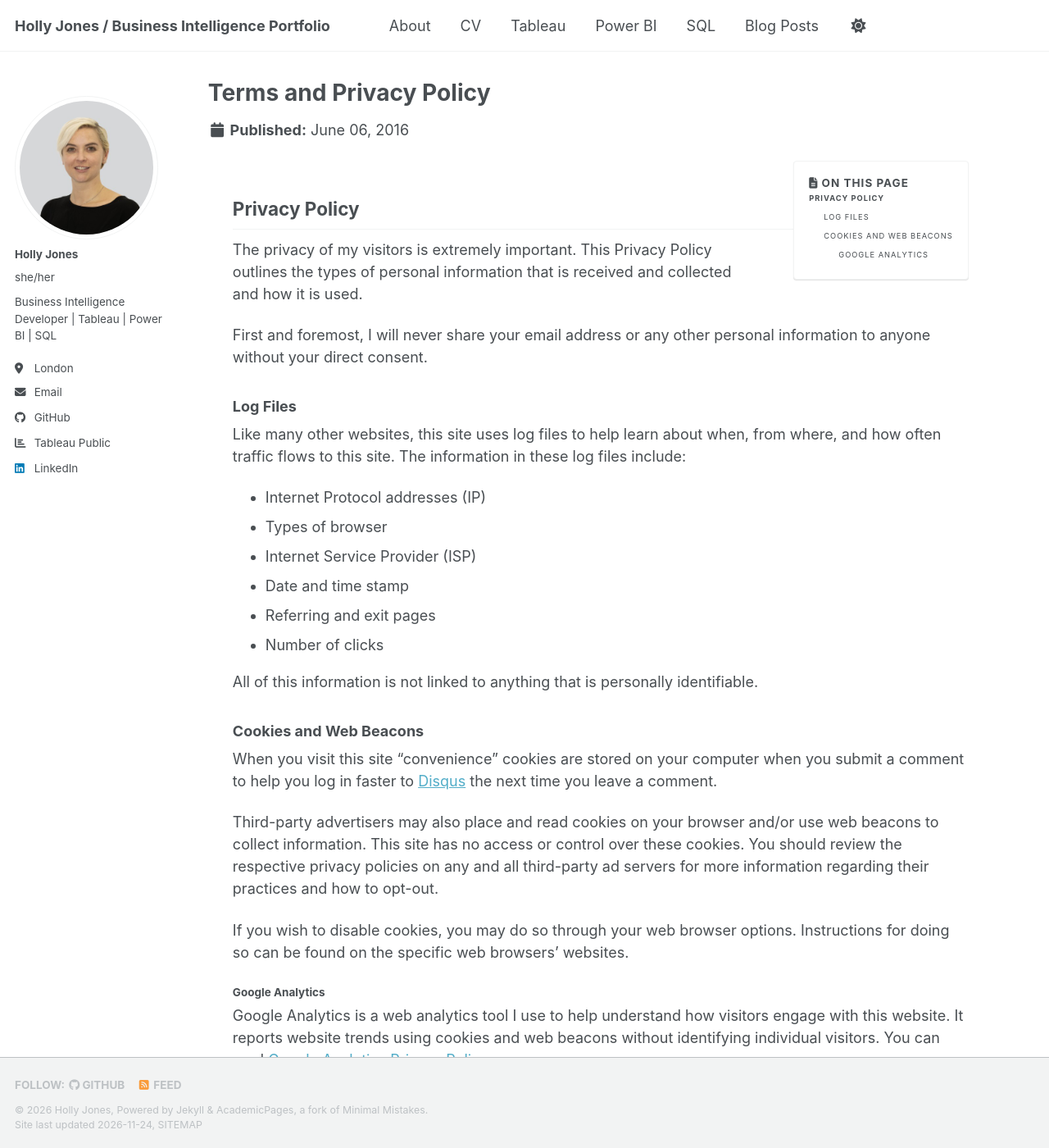
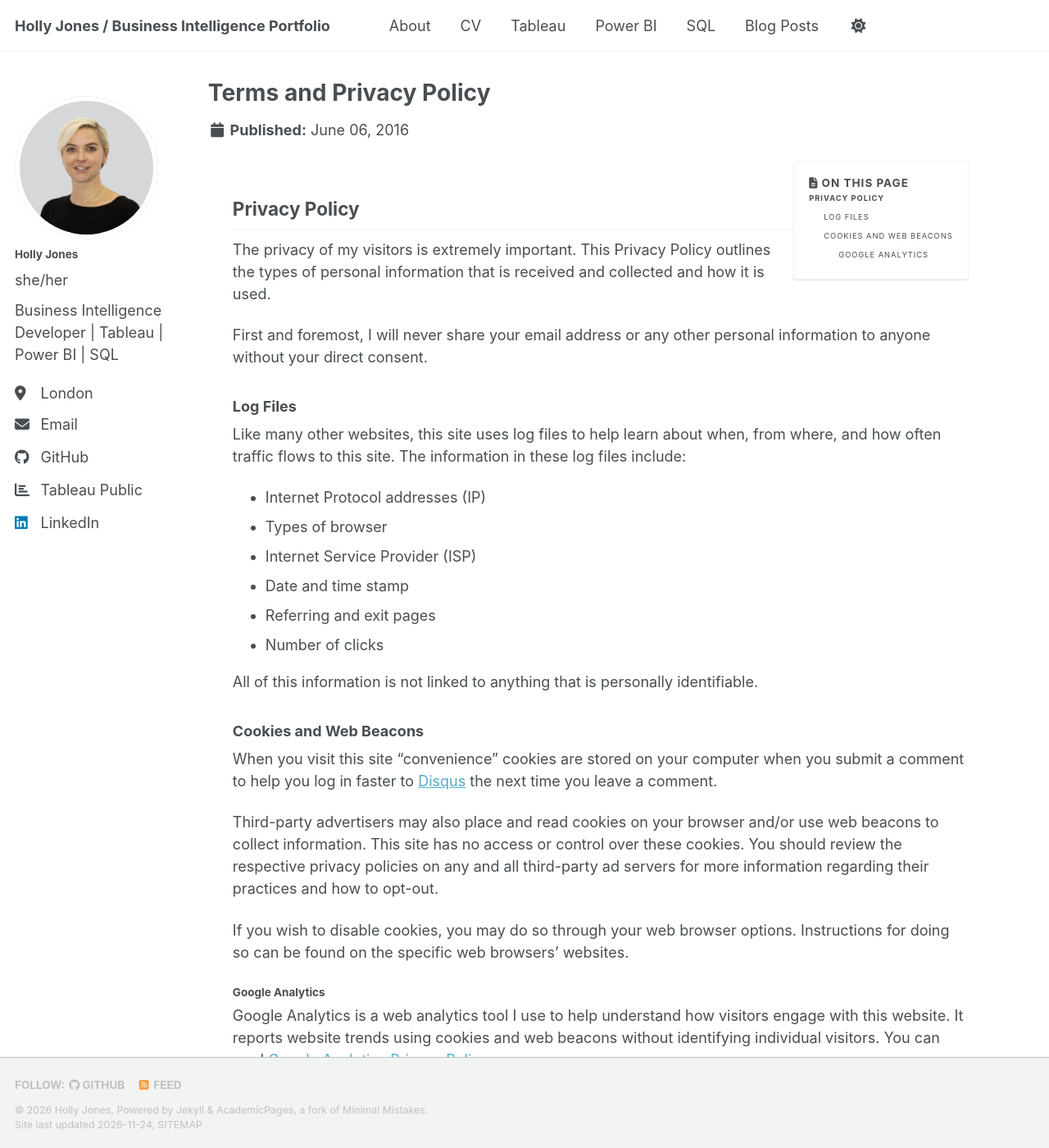
Before and after one commit to hjones87/hjones87.github.io, a Jekyll site: the page built from _pages/terms.md, in a window 1280 px wide and 1400 px high. Shown: the whole window at 82% size. Built offline with Jekyll 4.4.1, drawn with Linux system fonts in a browser that asks for light colours; a script bundle is joined from its source files by our own code; a style sheet for code colours, icons or effects is not loaded.

Commit message:
Update _sidebar.scss

```diff
--- a/_sass/layout/_sidebar.scss
+++ b/_sass/layout/_sidebar.scss
@@ -48,12 +48,12 @@
   }
 
   h3, h4 {
-    font-size: $type-size-5;
+    font-size: $type-size-4;
   }
 
   p, li {
     font-family: $sans-serif;
-    font-size: $type-size-6;
+    font-size: $type-size-5;
     line-height: 1.5;
   }
 
@@ -69,7 +69,7 @@
     position: relative;
     float: right;
     width: $right-sidebar-width-narrow;
-    margin-left: span(1 of 12);
+    margin-left: span(0.5 of 12);
     z-index: 10;
   }
 
```
